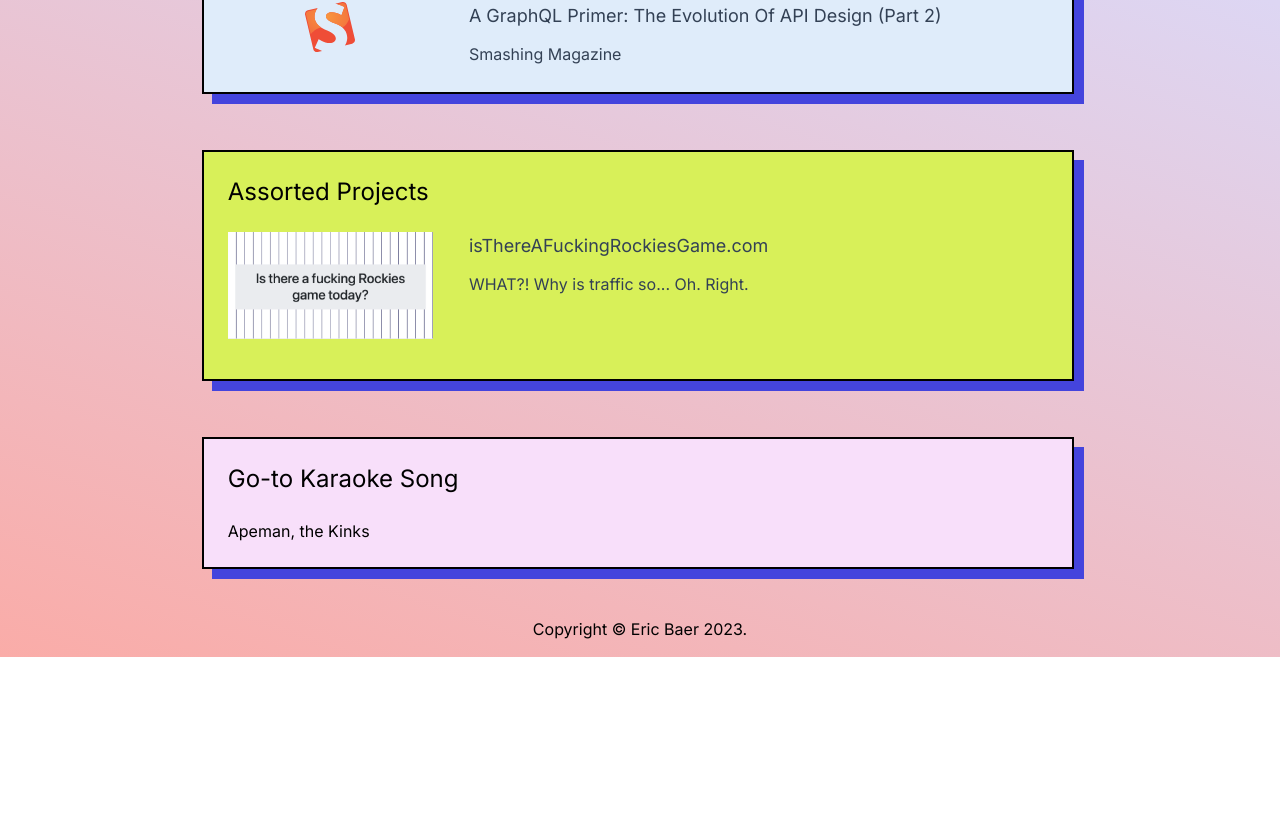
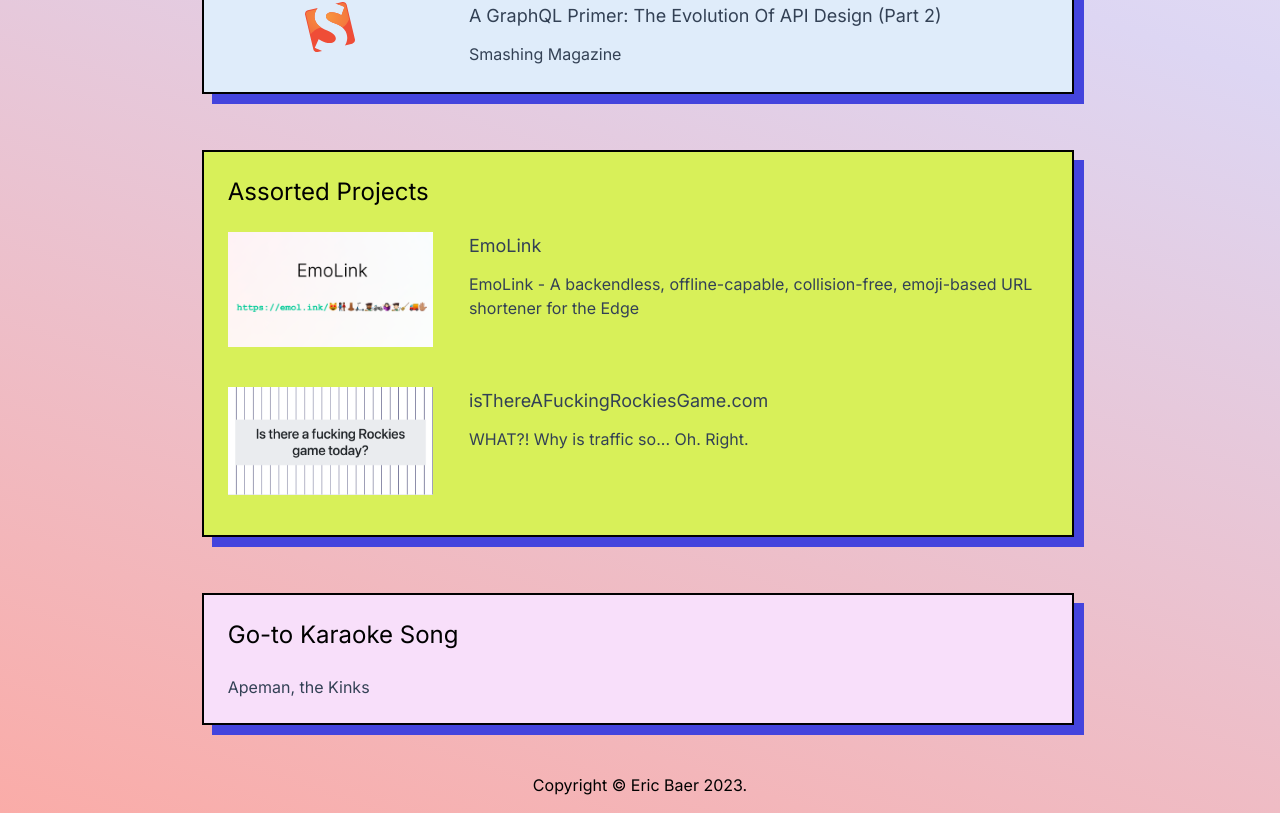
Before and after one commit to baer/ericbaer.com, a Next.js app: page / in a window 1280 px wide. Shown: the part 1090-1903 px from the top of the page. Before the commit the page ends 1747 px from the top, so only its background shows below. Built offline with nearby package versions, Linux system fonts and the light colour scheme.

Commit message:
Add EmoLink to projects page

```diff
--- a/src/app/page.tsx
+++ b/src/app/page.tsx
@@ -87,6 +87,14 @@ export default function Home() {
         </h2>
 
         <Card
+          title="EmoLink"
+          description="EmoLink - A backendless, offline-capable, collision-free, emoji-based URL shortener for the Edge"
+          url="https://emol.ink/"
+          imgURI="/images/emo-link-preview.png"
+          imgAlt="emol.ink Social Preview"
+        />
+
+        <Card
           title="isThereAFuckingRockiesGame.com"
           description="WHAT?! Why is traffic so... Oh. Right."
           url="https://isthereafuckingrockiesgame.com/"
@@ -100,7 +108,7 @@ export default function Home() {
           Go-to Karaoke Song
         </h2>
 
-        <p className="">Apeman, the Kinks</p>
+        <p className="text-slate-700">Apeman, the Kinks</p>
       </Container>
     </section>
   );
--- a/src/components/card/card.tsx
+++ b/src/components/card/card.tsx
@@ -1,5 +1,6 @@
 import styles from "./card.module.css";
 import joinClasses from "../../util/join-classes";
+import Link from "next/link";
 
 interface CardProps {
   title: string;
@@ -28,6 +29,7 @@ export default function Card(props: CardProps) {
       <div
         className={joinClasses([styles.card__image, "align-center", "mr-1"])}
       >
+        <Link href={props.url}>
           <img
             className="mx-auto h-auto w-full"
             style={{
@@ -37,15 +39,16 @@ export default function Card(props: CardProps) {
             src={props.imgURI}
             alt={props.imgAlt}
           />
+        </Link>
       </div>
 
       <div className={joinClasses(["flex-1"])}>
-        <a
+        <Link
           href={props.url}
           className={joinClasses([styles["card__link"], "text-lg"])}
         >
           {props.title}
-        </a>
+        </Link>
         <p className="mt-3">{props.description}</p>
       </div>
     </div>
```
Also changed, not shown: public/images/emo-link-preview.png (added). Lines whose indentation alone changed are shown as unchanged.
